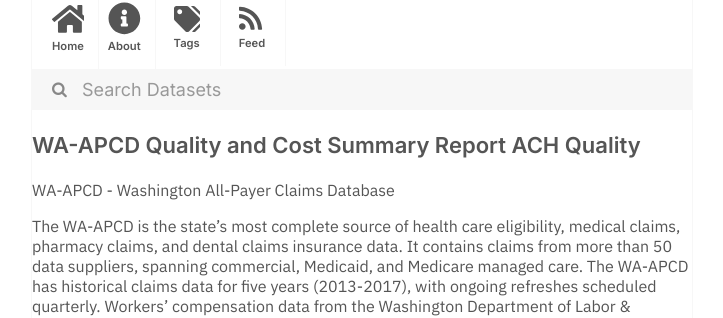
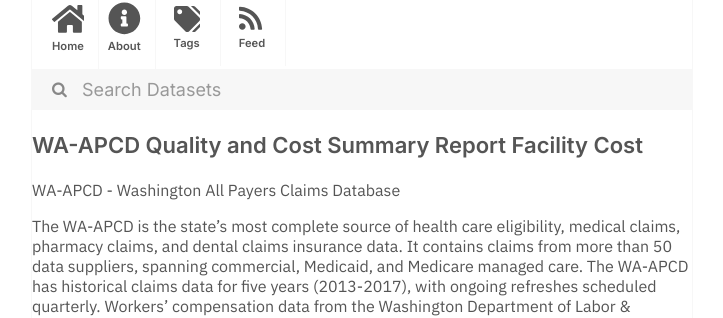
Before and after one commit to dayda-entities/state-of-washington, a Jekyll site: the page built from _posts/2020-11-10-wa-apcd-quality-and-cost-summa.md, in a window 1280 px wide. Shown: the part 216-534 px from the top of the page, without its empty margins (278-1001 px from the left). Built offline with Jekyll 4.4.1, drawn with Linux system fonts in a browser that asks for light colours.

```diff
--- a/_posts/2020-11-10-wa-apcd-quality-and-cost-summa.md
+++ b/_posts/2020-11-10-wa-apcd-quality-and-cost-summa.md
@@ -1,18 +1,18 @@
 ---
-title: WA-APCD Quality and Cost Summary Report ACH Quality
-created: '2020-11-10T17:20:52.704128'
-modified: '2020-11-10T17:20:52.704139'
+title: WA-APCD Quality and Cost Summary Report Facility Cost
+created: '2020-11-10T17:21:28.658249'
+modified: '2020-11-10T17:21:28.658256'
 state: active
 type: dataset
 tags: []
 groups:
   - Local Government
-csv_url: 'https://data.wa.gov/api/views/j78i-gfy5/rows.csv?accessType=DOWNLOAD'
-json_url: 'https://data.wa.gov/api/views/j78i-gfy5/rows.json?accessType=DOWNLOAD'
+csv_url: 'https://data.wa.gov/api/views/tw6a-23eg/rows.csv?accessType=DOWNLOAD'
+json_url: 'https://data.wa.gov/api/views/tw6a-23eg/rows.json?accessType=DOWNLOAD'
 layout: post
 
 ---
-WA-APCD - Washington All-Payer Claims Database
+WA-APCD - Washington All Payers Claims Database
 
 The WA-APCD is the state’s most complete source of health care eligibility, medical claims, pharmacy claims, and dental claims insurance data. It contains claims from more than 50 data suppliers, spanning commercial, Medicaid, and Medicare managed care. The WA-APCD has historical claims data for five years (2013-2017), with ongoing refreshes scheduled quarterly. Workers' compensation data from the Washington Department of Labor & Industries will be added in fall 2018.
 
```
